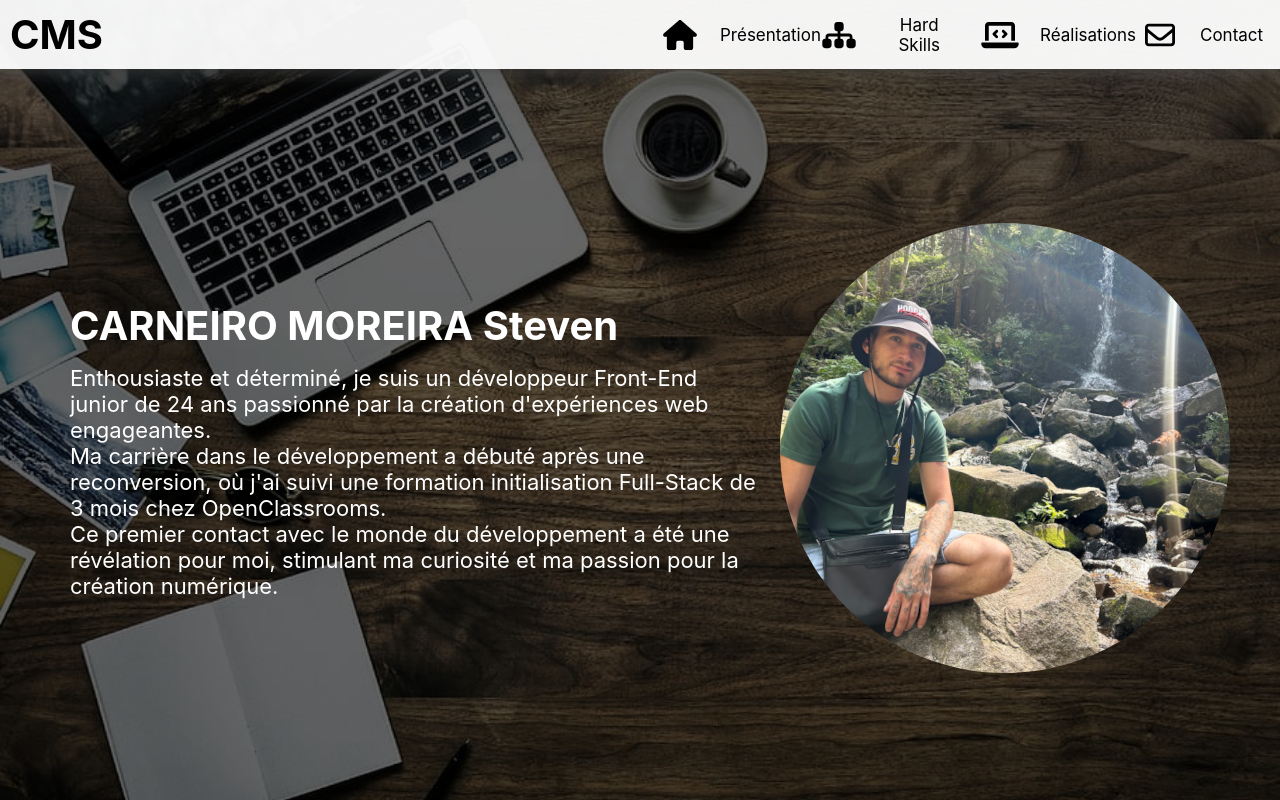
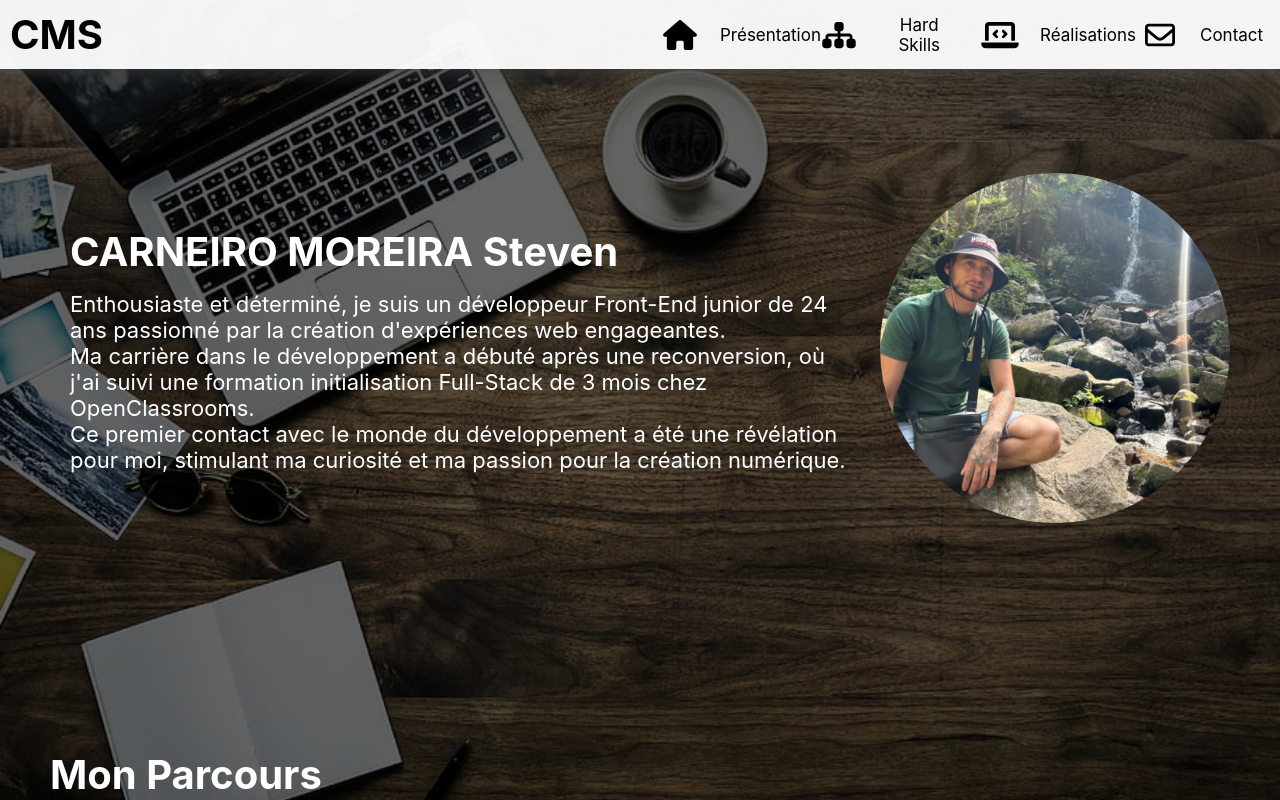
Before and after one commit to Squaad6z/portefolio, a Next.js app: page / in a window 1280 px wide. Built offline with nearby package versions, Linux system fonts and the light colour scheme.

Commit message:
Ajout site projet + modification marge header

```diff
--- a/src/components/HomePage/index.css
+++ b/src/components/HomePage/index.css
@@ -1,5 +1,5 @@
 .homepage_presentation{
-    margin-top: 200px;
+    margin-top: 100px;
     padding: 50px;
     display: flex;
     justify-content: space-around;
@@ -12,8 +12,8 @@
 }
 
 .homepage_photo{
-    height: 450px;
-    width: 450px;
+    height: 350px;
+    width: 350px;
     object-fit: cover;
     border-radius: 50%;
 }
--- a/src/components/Realisations/index.css
+++ b/src/components/Realisations/index.css
@@ -39,6 +39,7 @@
     border-radius: 25px;
     display: flex;
     justify-content: center;
+    margin-bottom: 10px;
     align-items: center;
     background-color: rgba(255, 255, 255, 0.295);
     box-shadow: 0 54px 55px rgb(78 78 78 / 25%), 0 -12px 30px rgb(78 78 78 / 25%),
--- a/src/components/Realisations/index.js
+++ b/src/components/Realisations/index.js
@@ -16,6 +16,7 @@ const infoProjet = [
         competence : "Optimiser la performance d'un site web",
         tags : ["HTML", "CSS", "JAVASCRIPT"],
         github : "https://github.com/Squaad6z/ninacarducci",
+        website : "https://squaad6z.github.io/ninacarducci/"
 
     },
     {
@@ -24,6 +25,7 @@ const infoProjet = [
         competence : "Programmer en utilisant les fondamentaux de JavaScript",
         tags : ["HTML", "CSS", "JAVASCRIPT"],
         github :"https://github.com/Squaad6z/Print-it",
+        website : "https://squaad6z.github.io/Print-it/"
     },
     {
         name : "Ohmyfood",
@@ -31,6 +33,7 @@ const infoProjet = [
         competence : "Intégrer une maquette en mobile-first & Mettre en œuvre des animations CSS",
         tags : ["HTML", "CSS"],
         github :"https://github.com/Squaad6z/Ohmyfood",
+        website : "https://squaad6z.github.io/Ohmyfood/"
     },
     {
         name : "Argent Bank",
@@ -59,6 +62,11 @@ const openGithub = () => {
     window.open(githubLink, '_blank');
 }
 
+const openWebsite = () => {
+    const websiteLink = infoProjet[carouselIndex].website;
+    window.open(websiteLink, '_blank')
+}
+
 return (
     <section className="realisations" id="realisations">
         <div className="realisations_intro">
@@ -79,6 +87,7 @@ return (
             ))}
           </ul>
             <button type="submit" aria-label="GitHub" className='github' onClick={openGithub}><img alt="github logo" src="./images/github.svg"></img></button>
+            <button type="submit" aria-label="website" className='github' onClick={openWebsite}><img alt="pc logo" src="./images/desktop-solid.svg"></img></button>
         </aside>
         </div>
         <section className="slide_container">
```
Also changed, not shown: public/images/desktop-solid.svg (added).
